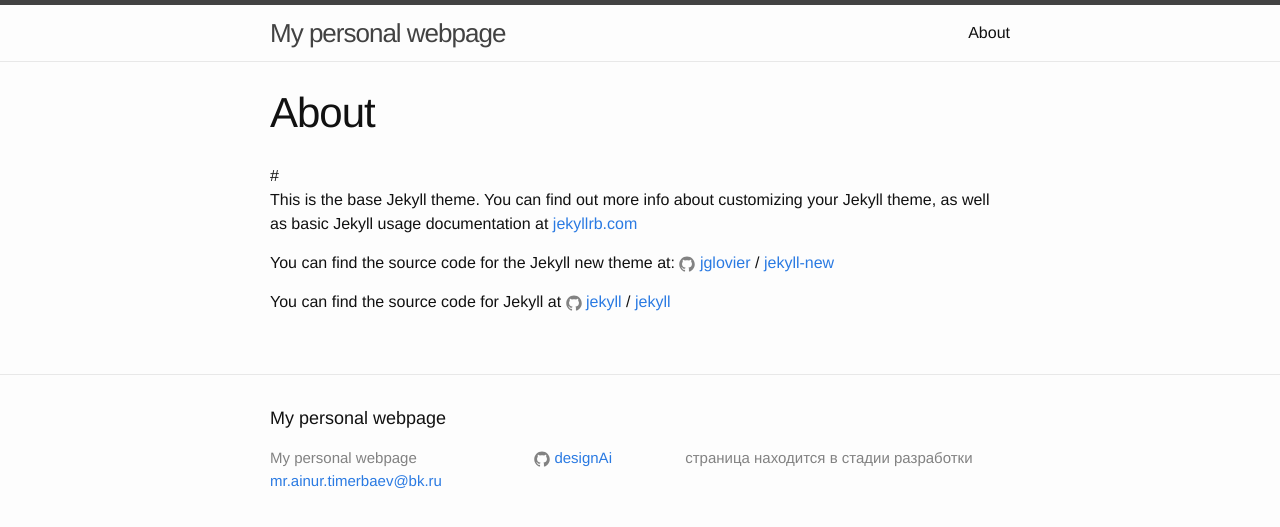
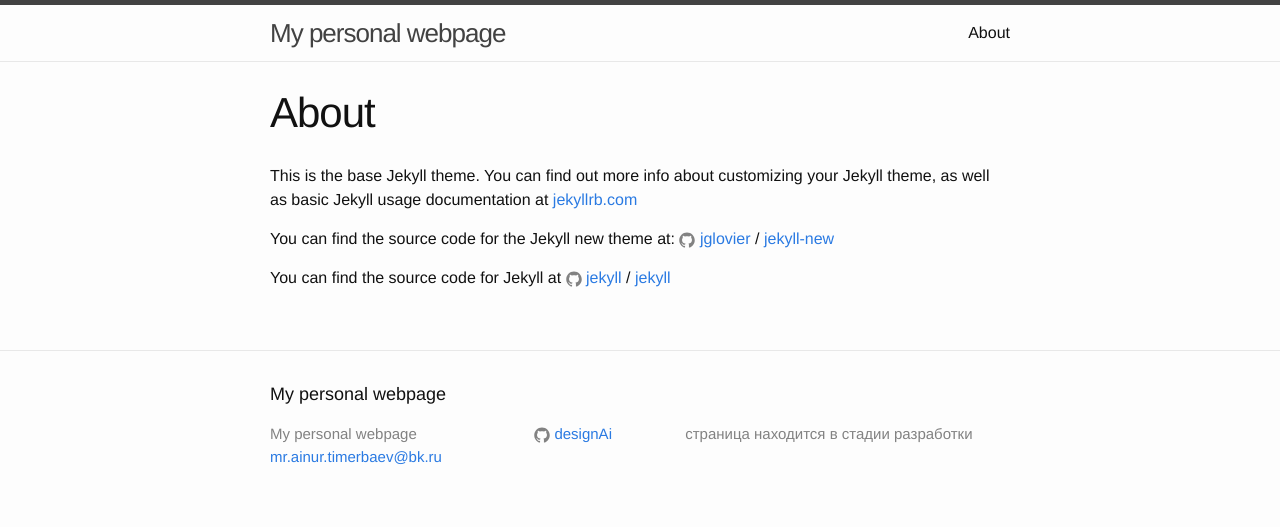
Before and after one commit to designAi/designAi.github.io, a Jekyll site: the page built from about.md, in a window 1280 px wide. Shown: the top 527 px of the page. Built offline with Jekyll 4.4.1, drawn with Linux system fonts in a browser that asks for light colours.

Commit message:
Update page.html

```diff
--- a/_layouts/page.html
+++ b/_layouts/page.html
@@ -8,7 +8,7 @@ layout: default
   </header>
 
   <div class="post-content">
-   # {{ content }}
+    {{ content }}
   </div>
 
 </article>
```
